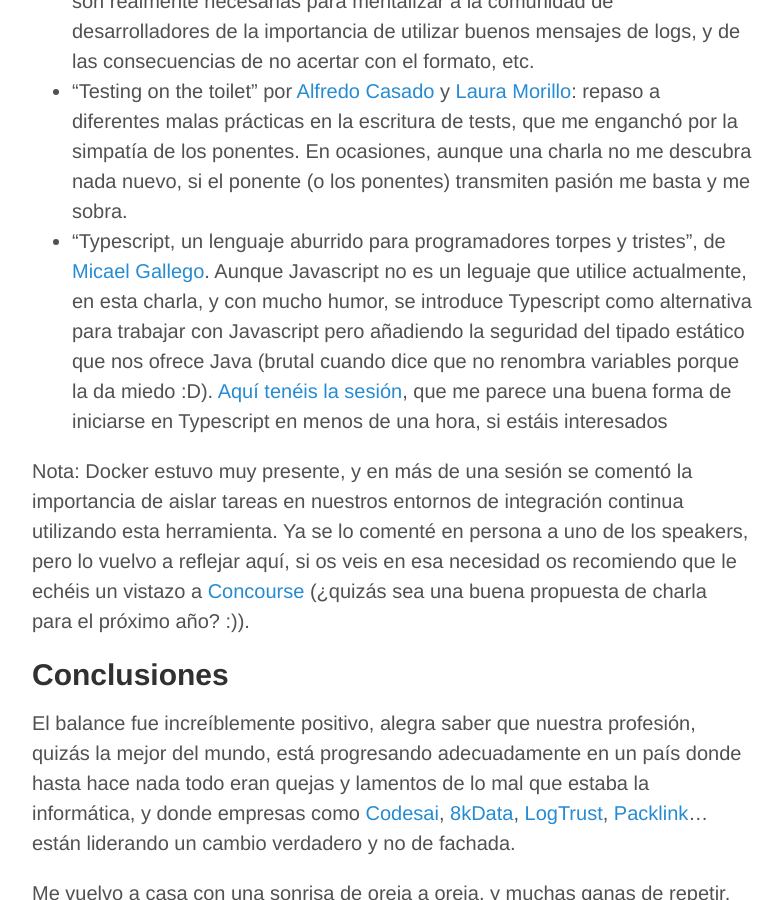
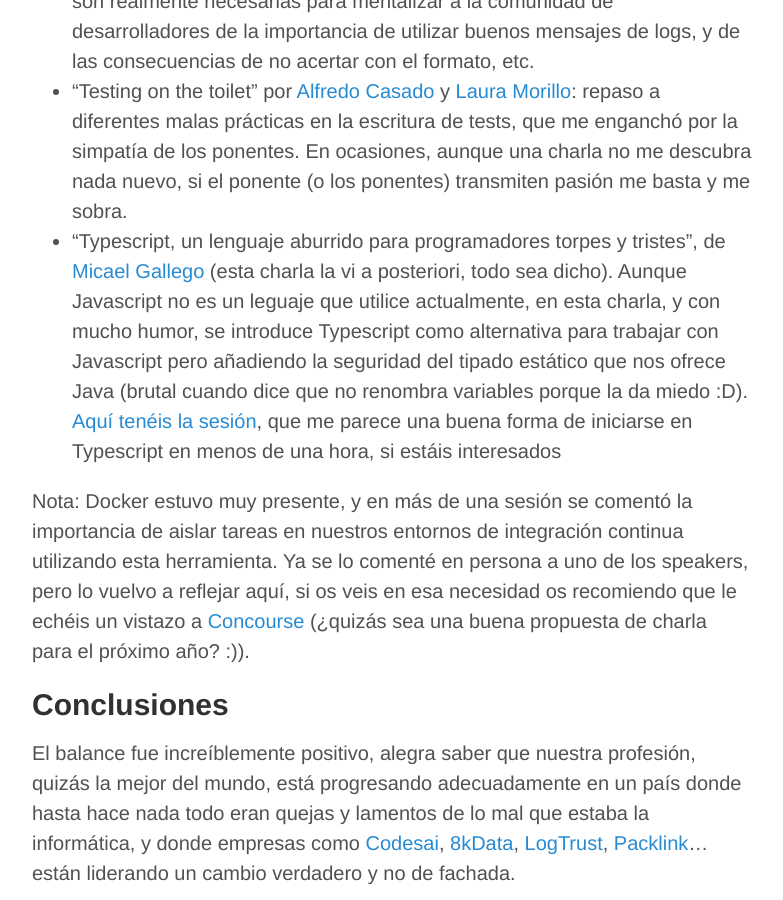
Before and after one commit to raulavila/blog-source-code, a Jekyll site: the page built from _posts/2016-11-21-codemotion-2016.md, in a window 1280 px wide and 900 px high, scrolled down 2778 px. Shown: the whole window, without its empty margins (248-1031 px from the left). Built offline with Jekyll 4.4.1, drawn with Linux system fonts in a browser that asks for light colours; comment, search, counter and statistics services are not loaded.

Commit message:
Fixed link and added comment

```diff
--- a/_posts/2016-11-21-codemotion-2016.md
+++ b/_posts/2016-11-21-codemotion-2016.md
@@ -1,7 +1,7 @@
 ---
 layout: post
 title: Codemotion 2016
-permalink: 2016/11/codemotion-2016
+permalink: 2016/11/codemotion-2016/
 tags:
 - eventos
 - Madrid
@@ -37,7 +37,7 @@
 * "Menos agilismo y más agilidad", por [David Fernández](https://twitter.com/dafergon). Este tema está muy de moda, y yo he sido bastante crítico con ciertos aspectos. Nada de lo contado me resultó novedoso, pero sí totalmente necesario, y su mención a la dificultad para tener una carrera técnica en España sin gestionar personas me ganó :) Tan solo criticar ligeramente que no incidiera más en la importancia de prácticas como el testing, la calidad software, o en otros niveles, el [pair programming](/2016/08/pair-programming/) o el [TDD](/2016/01/aprendiendo-TDD/) para conseguir una verdadera transformación ágil.
 * "8 formas de mejorar tu vida gracias a los logs", por el equipo de [LogTrust](https://www.logtrust.com/en/). Me reconfortó mucho enterarme de que hay una empresa española plantando cara a gigantes como LogStash o Splunk, y charlas como éstas son realmente necesarias para mentalizar a la comunidad de desarrolladores de la importancia de utilizar buenos mensajes de logs, y de las consecuencias de no acertar con el formato, etc.
 * "Testing on the toilet" por [Alfredo Casado](https://twitter.com/AlfredoCasado) y [Laura Morillo](https://twitter.com/Laura_Morillo): repaso a diferentes malas prácticas en la escritura de tests, que me enganchó por la simpatía de los ponentes. En ocasiones, aunque una charla no me descubra nada nuevo, si el ponente (o los ponentes) transmiten pasión me basta y me sobra.
-* "Typescript, un lenguaje aburrido para programadores torpes y tristes", de [Micael Gallego](https://twitter.com/micael_gallego). Aunque Javascript no es un leguaje que utilice actualmente, en esta charla, y con mucho humor, se introduce Typescript como alternativa para trabajar con Javascript pero añadiendo la seguridad del tipado estático que nos ofrece Java (brutal cuando dice que no renombra variables porque la da miedo :D). [Aquí tenéis la sesión](https://www.youtube.com/watch?v=32cPEcX3Qa0&t=2344s), que me parece una buena forma de iniciarse en Typescript en menos de una hora, si estáis interesados
+* "Typescript, un lenguaje aburrido para programadores torpes y tristes", de [Micael Gallego](https://twitter.com/micael_gallego) (esta charla la vi a posteriori, todo sea dicho). Aunque Javascript no es un leguaje que utilice actualmente, en esta charla, y con mucho humor, se introduce Typescript como alternativa para trabajar con Javascript pero añadiendo la seguridad del tipado estático que nos ofrece Java (brutal cuando dice que no renombra variables porque la da miedo :D). [Aquí tenéis la sesión](https://www.youtube.com/watch?v=32cPEcX3Qa0&t=2344s), que me parece una buena forma de iniciarse en Typescript en menos de una hora, si estáis interesados
 
 Nota: Docker estuvo muy presente, y en más de una sesión se comentó la importancia de aislar tareas en nuestros entornos de integración continua utilizando esta herramienta. Ya se lo comenté en persona a uno de los speakers, pero lo vuelvo a reflejar aquí, si os veis en esa necesidad os recomiendo que le echéis un vistazo a [Concourse](/2016/05/concourse-1/) (¿quizás sea una buena propuesta de charla para el próximo año? :)).
 
```
